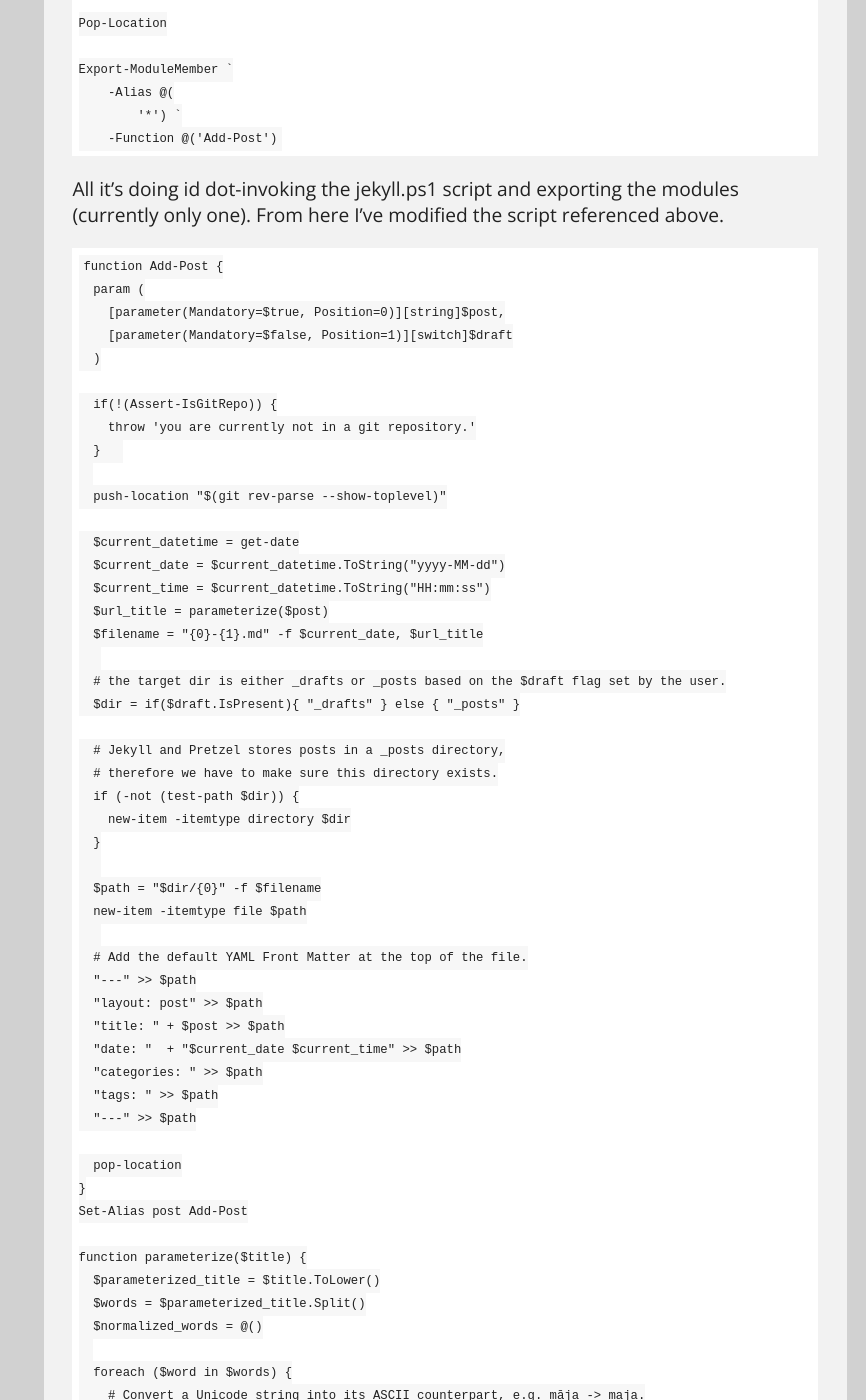
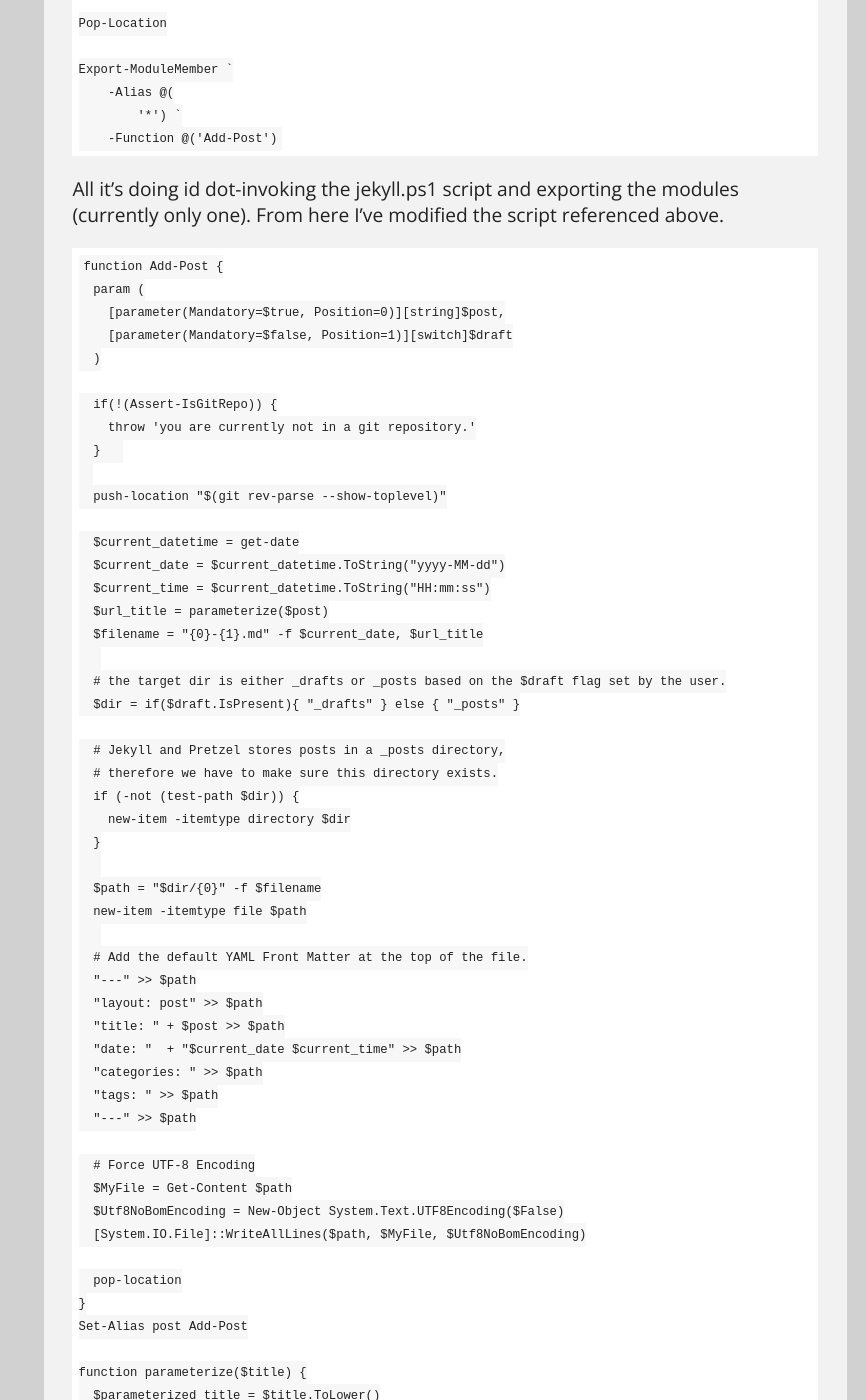
Before and after one commit to ChaseFlorell/chaseflorell.github.io, a Jekyll site: the page built from _posts/2015-04-22-goodbye-rake-post-hello-powershell-post.md, in a window 1280 px wide and 1400 px high, scrolled down 1008 px. Shown: the whole window, without its empty margins (414-1280 px from the left). Built offline with Jekyll 4.4.1, drawn with Linux system fonts in a browser that asks for light colours; Markdown is read by kramdown in place of the engine named in the settings; comment, search, counter and statistics services are not loaded; some of the changed text lies outside the part shown.

Commit message:
[CF] added a bit to force UTF-8 Encoding, because GitHub Pages requires it

```diff
--- a/_posts/2015-04-22-goodbye-rake-post-hello-powershell-post.md
+++ b/_posts/2015-04-22-goodbye-rake-post-hello-powershell-post.md
@@ -72,6 +72,11 @@ All it's doing id dot-invoking the jekyll.ps1 script and exporting the modules (
       "tags: " >> $path
       "---" >> $path
 
+      # Force UTF-8 Encoding
+      $MyFile = Get-Content $path
+      $Utf8NoBomEncoding = New-Object System.Text.UTF8Encoding($False)
+      [System.IO.File]::WriteAllLines($path, $MyFile, $Utf8NoBomEncoding)
+
       pop-location
     }
     Set-Alias post Add-Post
```
